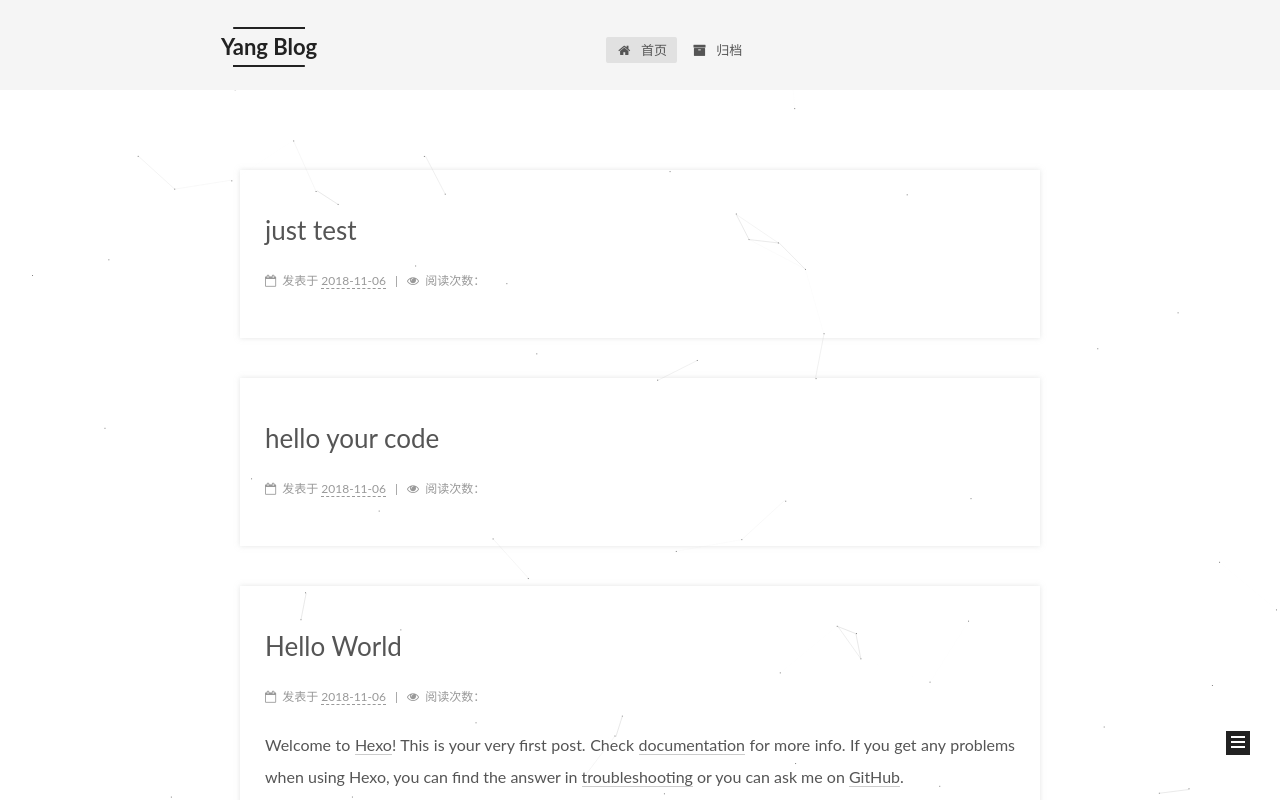
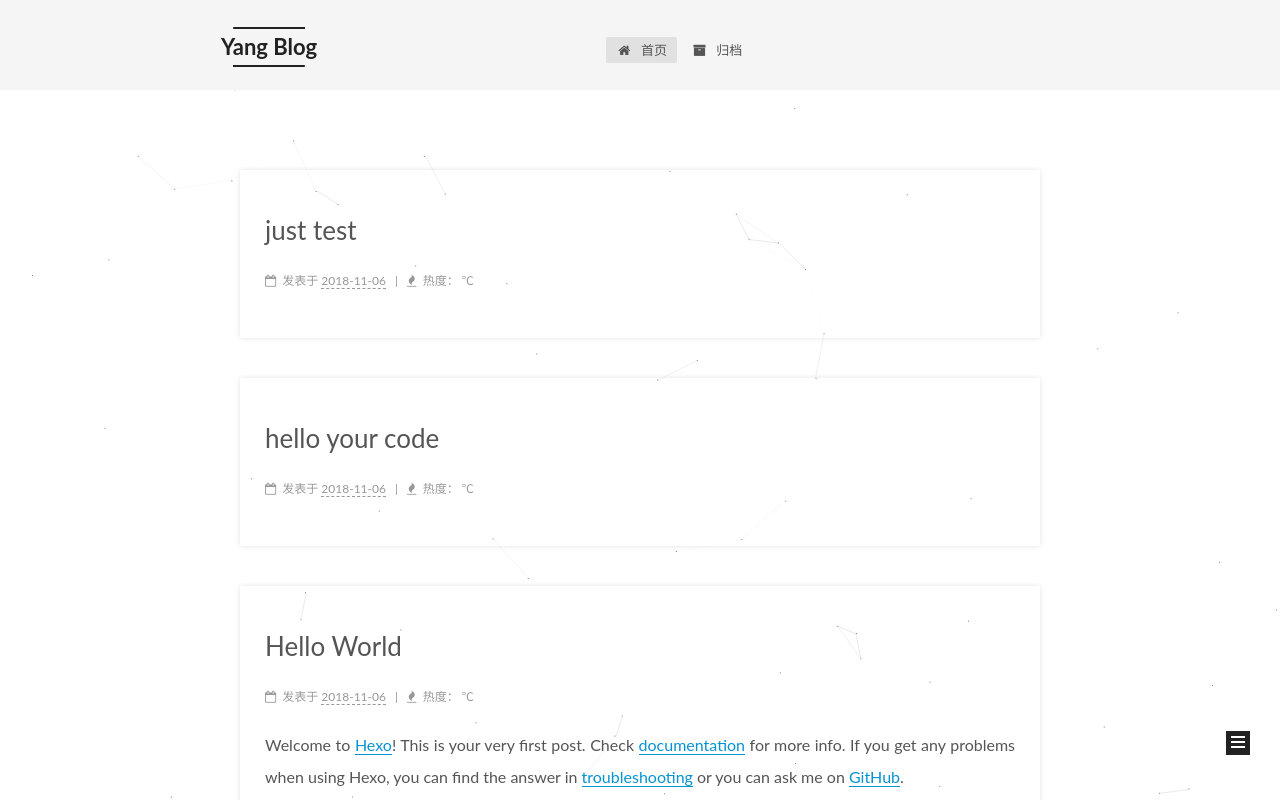
Before and after one commit to auenger/HexoBlog, a plain HTML site: page index.html in a window 1280 px wide. Shown: the top 800 px of the page. Drawn offline with Linux system fonts and the light colour scheme; no server answers.

Commit message:
Site updated: 2018-11-06 16:40:50

```diff
--- a/css/main.css
+++ b/css/main.css
@@ -1849,7 +1849,7 @@
   width: 4px;
   height: 4px;
   border-radius: 50%;
-  background: #4da445;
+  background: #a146ff;
 }
 .links-of-blogroll {
   font-size: 13px;
@@ -2836,3 +2836,13 @@
   -webkit-box-shadow: 0 0 5px rgba(202,203,203,0.5);
   -moz-box-shadow: 0 0 5px rgba(202,203,204,0.5);
 }
+.post-body p a {
+  color: #0593d3;
+  border-bottom: none;
+  border-bottom: 1px solid #0593d3;
+}
+.post-body p a:hover {
+  color: #fc6423;
+  border-bottom: none;
+  border-bottom: 1px solid #fc6423;
+}
--- a/index.html
+++ b/index.html
@@ -342,12 +342,13 @@
              <span id="/2018/11/06/just-test/" class="leancloud_visitors" data-flag-title="just test">
                <span class="post-meta-divider">|</span>
                <span class="post-meta-item-icon">
-                 <i class="fa fa-eye"></i>
+                 <i class="fa fa-fire"></i>
                </span>
 
-                 <span class="post-meta-item-text">阅读次数：</span>
+                 <span class="post-meta-item-text">热度：</span>
 
                  <span class="leancloud-visitors-count"></span>
+                 <span>℃</span>
              </span>
 
 
@@ -488,12 +489,13 @@
              <span id="/2018/11/06/hello-your-code/" class="leancloud_visitors" data-flag-title="hello your code">
                <span class="post-meta-divider">|</span>
                <span class="post-meta-item-icon">
-                 <i class="fa fa-eye"></i>
+                 <i class="fa fa-fire"></i>
                </span>
 
-                 <span class="post-meta-item-text">阅读次数：</span>
+                 <span class="post-meta-item-text">热度：</span>
 
                  <span class="leancloud-visitors-count"></span>
+                 <span>℃</span>
              </span>
 
 
@@ -634,12 +636,13 @@
              <span id="/2018/11/06/hello-world/" class="leancloud_visitors" data-flag-title="Hello World">
                <span class="post-meta-divider">|</span>
                <span class="post-meta-item-icon">
-                 <i class="fa fa-eye"></i>
+                 <i class="fa fa-fire"></i>
                </span>
 
-                 <span class="post-meta-item-text">阅读次数：</span>
+                 <span class="post-meta-item-text">热度：</span>
 
                  <span class="leancloud-visitors-count"></span>
+                 <span>℃</span>
              </span>
 
 
@@ -810,7 +813,7 @@
 </div>
 
 
-
+<!--
 
   <div class="powered-by">由 <a class="theme-link" target="_blank" href="https://hexo.io">Hexo</a> 强力驱动 v3.8.0</div>
 
@@ -822,7 +825,7 @@
 
   <div class="theme-info">主题 – <a class="theme-link" target="_blank" href="https://theme-next.org">NexT.Mist</a> v6.5.0</div>
 
-
+-->
 
 
 
```
Also changed, not shown: 2018/11/06/hello-world/index.html (+13 -7 lines), 2018/11/06/hello-your-code/index.html (+13 -7 lines), 2018/11/06/just-test/index.html (+13 -7 lines), archives/2018/11/index.html (+2 -2 lines), archives/2018/index.html (+2 -2 lines), archives/index.html (+2 -2 lines).
